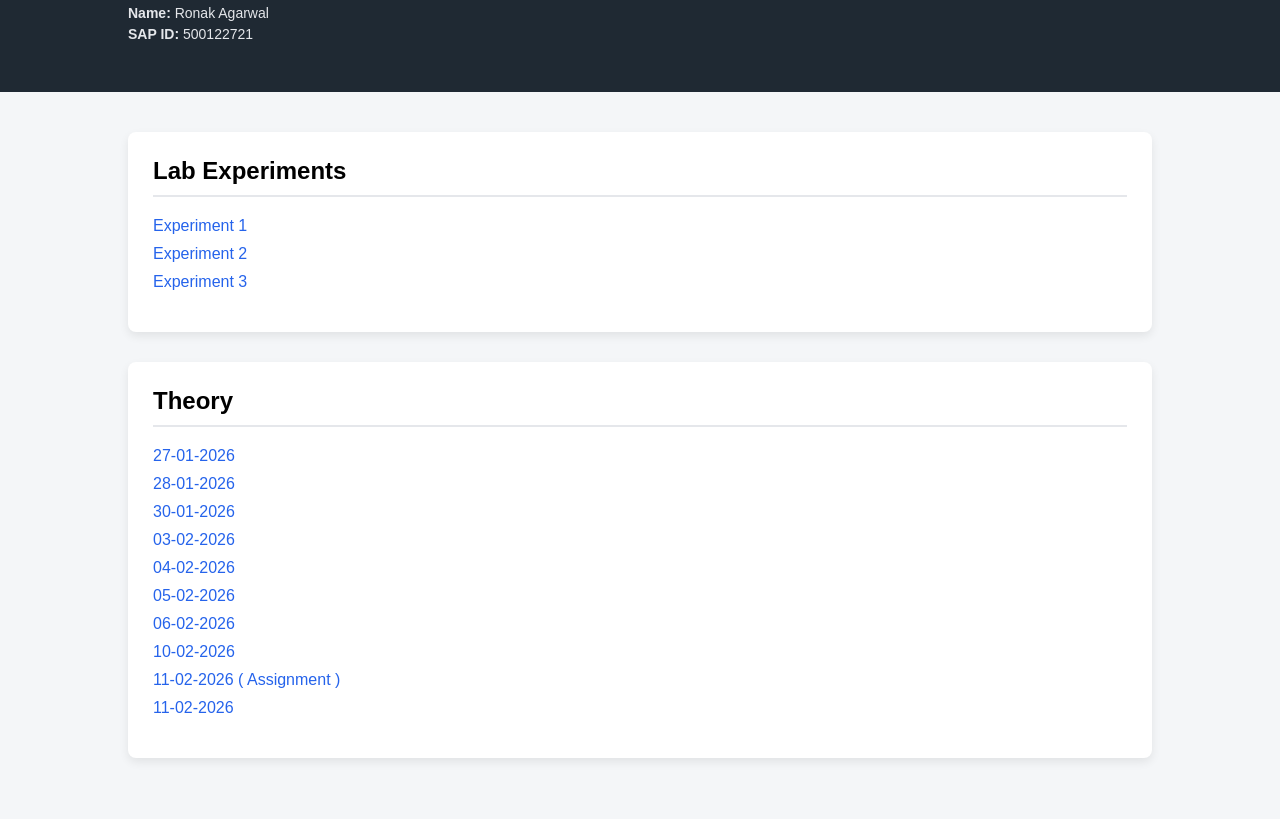
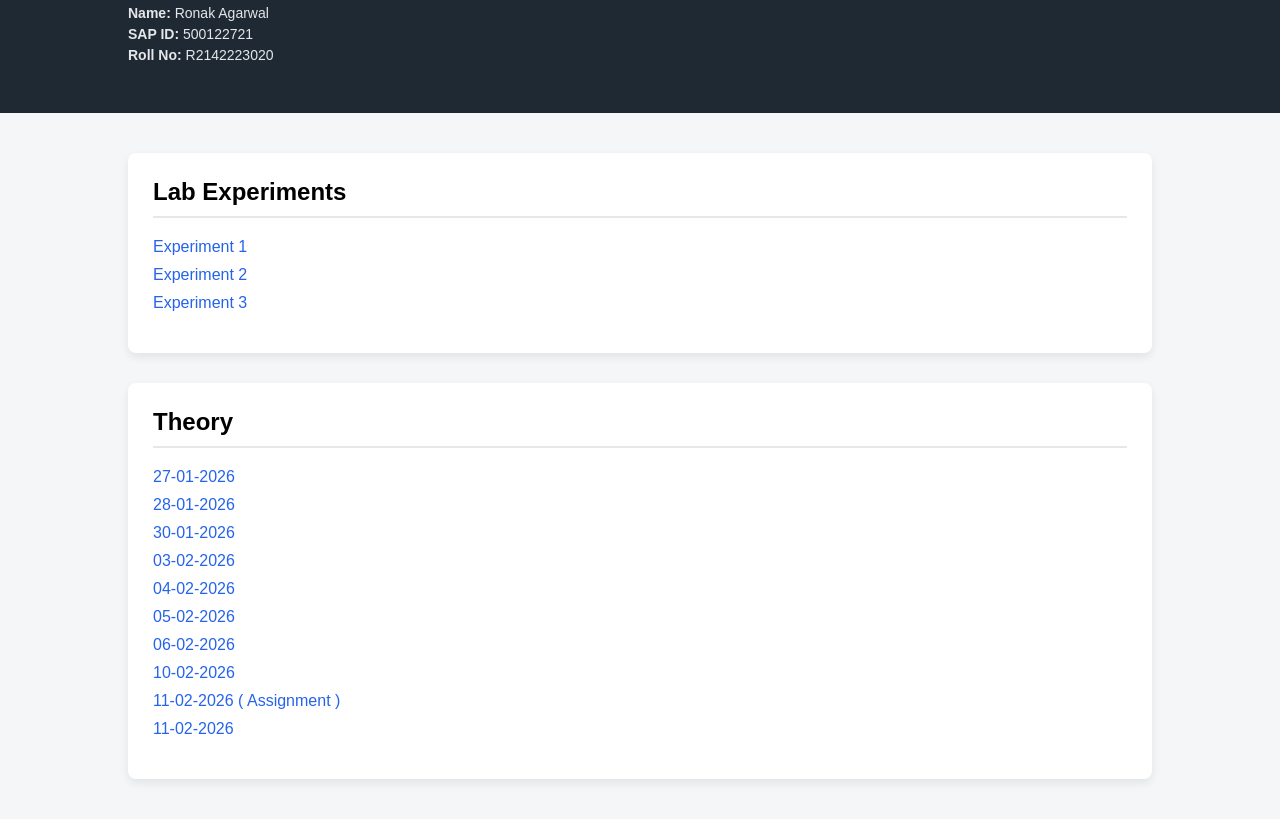
Before and after one commit to Ronak25034/Containerization, a plain HTML site: page index.html in a window 1280 px wide. Shown: the part 82-901 px from the top of the page. Before the commit the page ends 880 px from the top, so only its background shows below. Drawn offline with Linux system fonts and the light colour scheme.

Commit message:
Update index.html

```diff
--- a/index.html
+++ b/index.html
@@ -67,6 +67,7 @@
         <div class="name-info">
             <p><strong>Name:</strong> Ronak Agarwal</p>
             <p><strong>SAP ID:</strong> 500122721</p>
+            <p><strong>Roll No:</strong> R2142223020</p>
 
         </div>
     </div>
```
